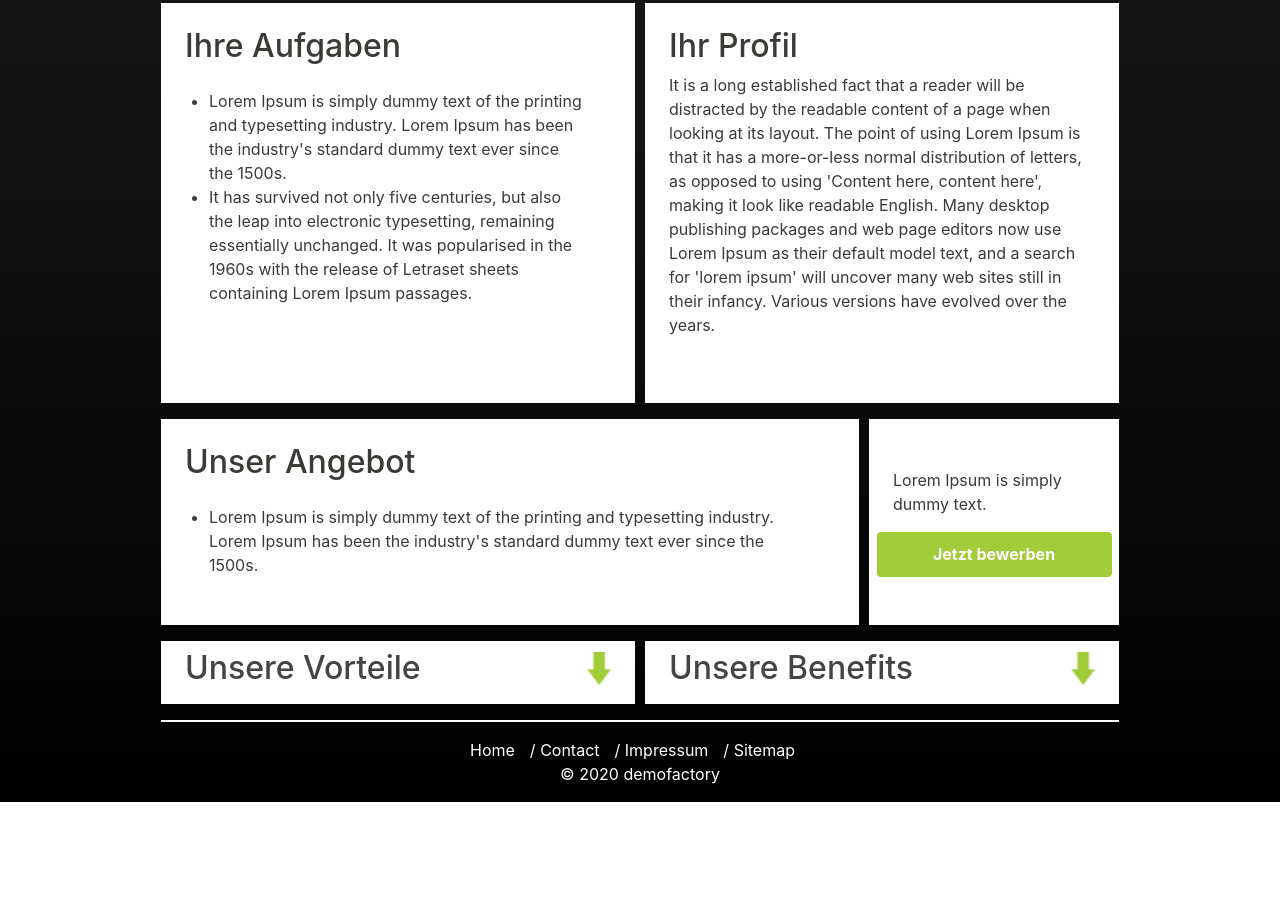
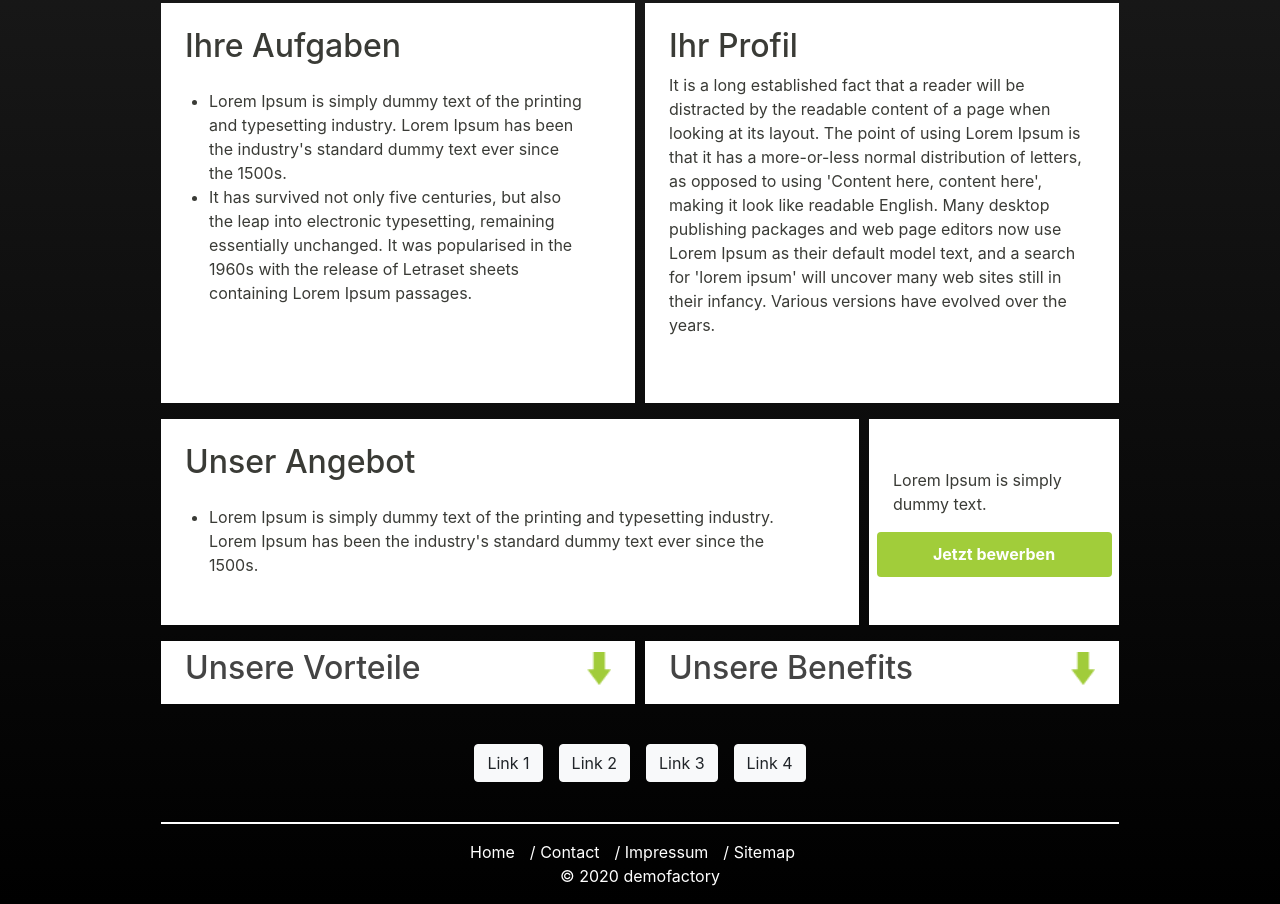
Before and after one commit to ReeganR/demoFactory, a plain HTML site: page Testaufgabe/index.html in a window 1280 px wide. Shown: the part 622-1526 px from the top of the page. Before the commit the page ends 1424 px from the top, so only its background shows below. Drawn offline with Linux system fonts and the light colour scheme.

Commit message:
Update index.html

```diff
--- a/Testaufgabe/index.html
+++ b/Testaufgabe/index.html
@@ -155,10 +155,23 @@
       </div>
 </section>
 
+<br/>
+<!-- menuBtn -->
+<section>
+    <div class="menuBtn d-flex justify-content-center flex-wrap">
+        <button type="button" class="btn btn-light mx-2">Link 1</button>
+        <button type="button" class="btn btn-light mx-2">Link 2</button>
+        <button type="button" class="btn btn-light mx-2">Link 3</button>
+        <button type="button" class="btn btn-light mx-2">Link 4</button>
+    </div>
+</section>
+<br/>
+
 <!-- hrTag -->
 <section>
     <hr class="hrTag">
 </section>
+
 
 
 <!-- Footer -->
```
